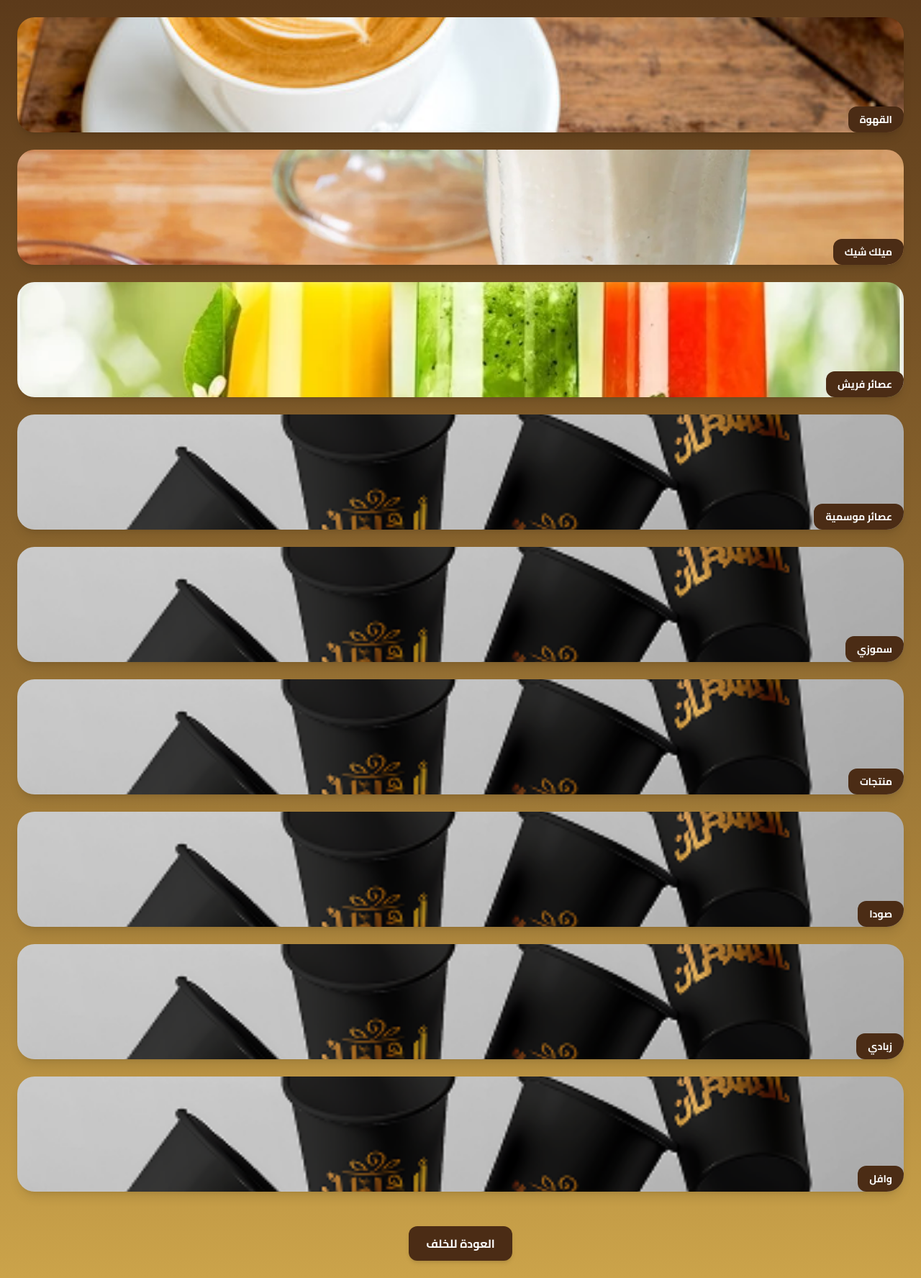
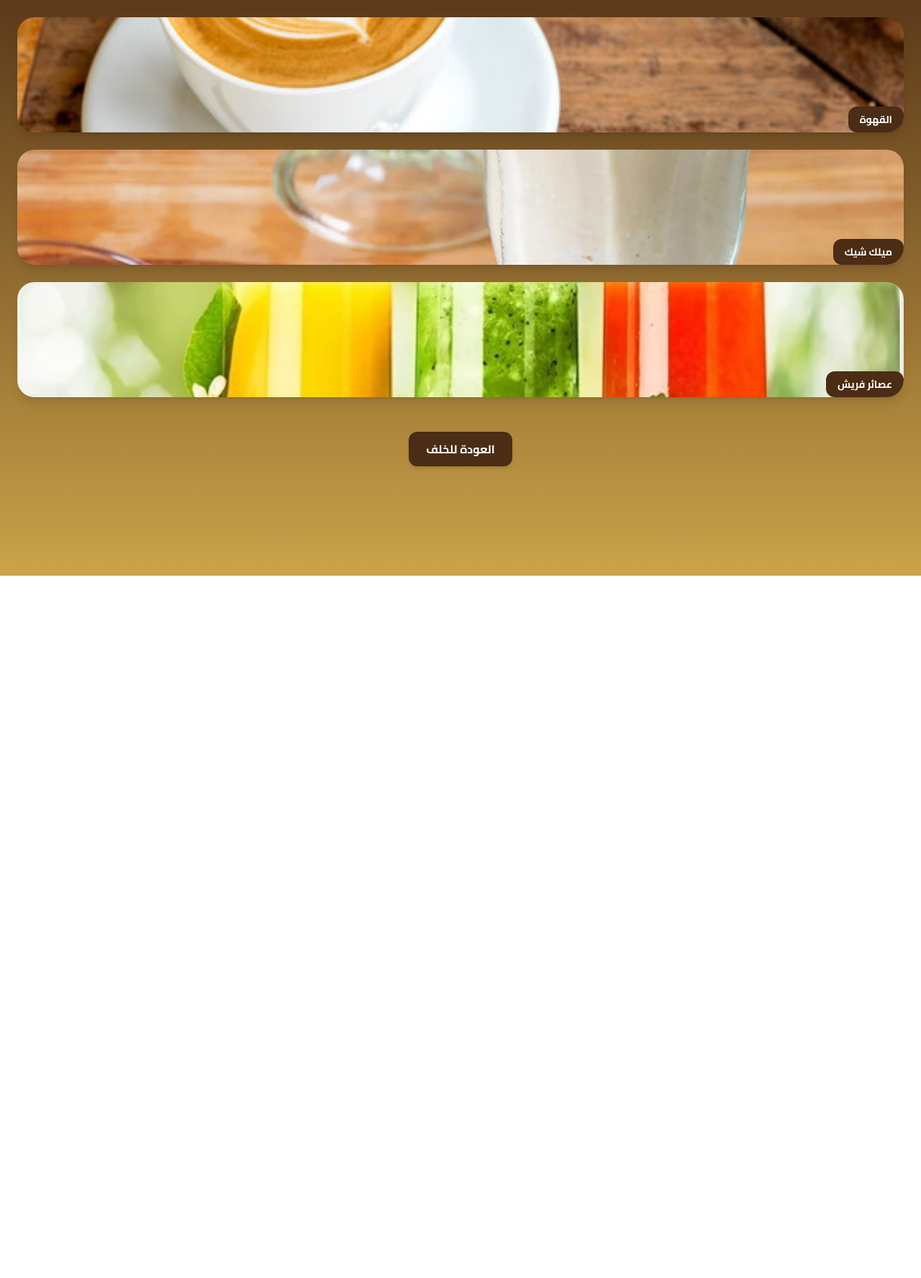
Before and after one commit to heshammmsaifff/soltan-menu, a Next.js app: page /drinks in a window 1280 px wide. Shown: the whole page at 72% size. After the commit the page ends 800 px from the top, so only its background shows below. Built offline with nearby package versions, Linux system fonts and the light colour scheme.

Commit message:
fix img bug and links

```diff
--- a/app/drinks/page.js
+++ b/app/drinks/page.js
@@ -5,15 +5,15 @@ import Link from "next/link";
 
 export default function Drinks() {
   const categories = [
-    { name: "القهوة", slug: "coffee", image: "/Coffee.png" },
+    { name: "القهوة", slug: "coffee", image: "/coffee.png" },
     { name: "ميلك شيك", slug: "milkshake", image: "/milkshake.webp" },
     { name: "عصائر فريش", slug: "fresh-juices", image: "/fresh-juices.webp" },
-    { name: "عصائر موسمية", slug: "seasonal-juices", image: null },
-    { name: "سموزي", slug: "smoothie", image: null },
-    { name: "منتجات", slug: "products", image: null },
-    { name: "صودا", slug: "soda", image: null },
-    { name: "زبادي", slug: "yogurt", image: null },
-    { name: "وافل", slug: "waffle", image: null },
+    // { name: "عصائر موسمية", slug: "seasonal-juices", image: null },
+    // { name: "سموزي", slug: "smoothie", image: null },
+    // { name: "منتجات", slug: "products", image: null },
+    // { name: "صودا", slug: "soda", image: null },
+    // { name: "زبادي", slug: "yogurt", image: null },
+    // { name: "وافل", slug: "waffle", image: null },
   ];
 
   return (
```
